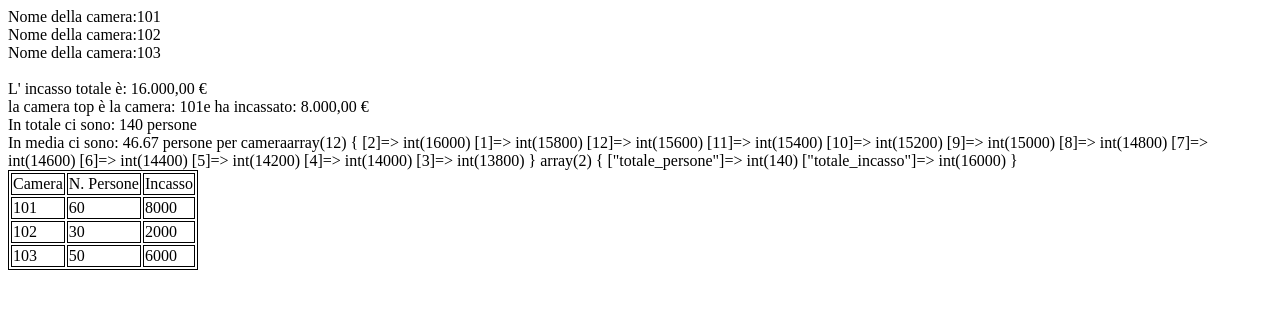
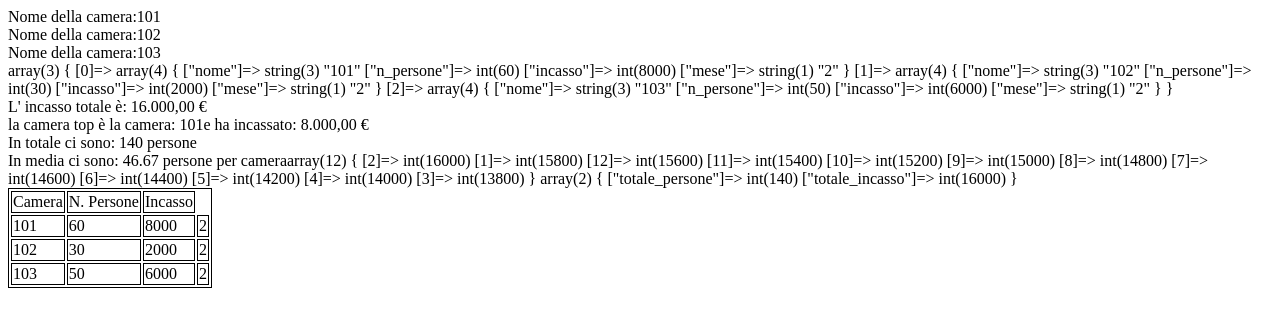
Before and after one commit to ilariafiorini/htdocs-aula-ifts, a PHP site: page /Ilaria-Fiorini_verifica-160223.php in a window 1280 px wide. Shown: the top 327 px of the page. Run offline with PHP 8.4, Linux system fonts and the light colour scheme.

Commit message:
verifica modificata con la correzione in classe.

```diff
--- a/fondamenti-php/Verifica_PHP_16022023/Ilaria-Fiorini_verifica-160223.php
+++ b/fondamenti-php/Verifica_PHP_16022023/Ilaria-Fiorini_verifica-160223.php
@@ -33,9 +33,16 @@
 
                 }
             }
-            $camera['mese']=date('n');
+            //$camera['mese']=date('n'); //non va perchè $camera è una copia locale e temporanea
+            // del riferimento all'array preso in considerazione
 
         }
+
+        for( $i=0; $i < count($camere) ; $i++ ){
+            $camere[$i]['mese']=date('n');
+        }
+        var_dump($camere);
+
         echo "<br>L' incasso totale è: ".number_format($incasso_totale,2, ",",".").' €';
         echo '<br>la camera top è la camera: '.$camera_top.'e ha incassato: '.number_format($incasso_top,2, ",",".").' €';
 
```
